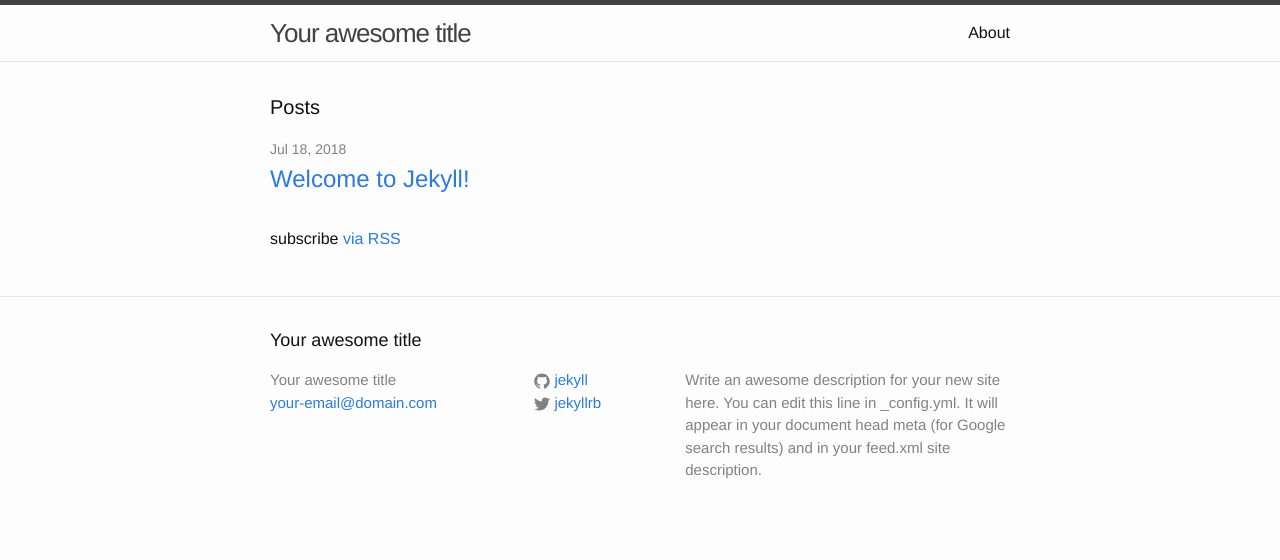
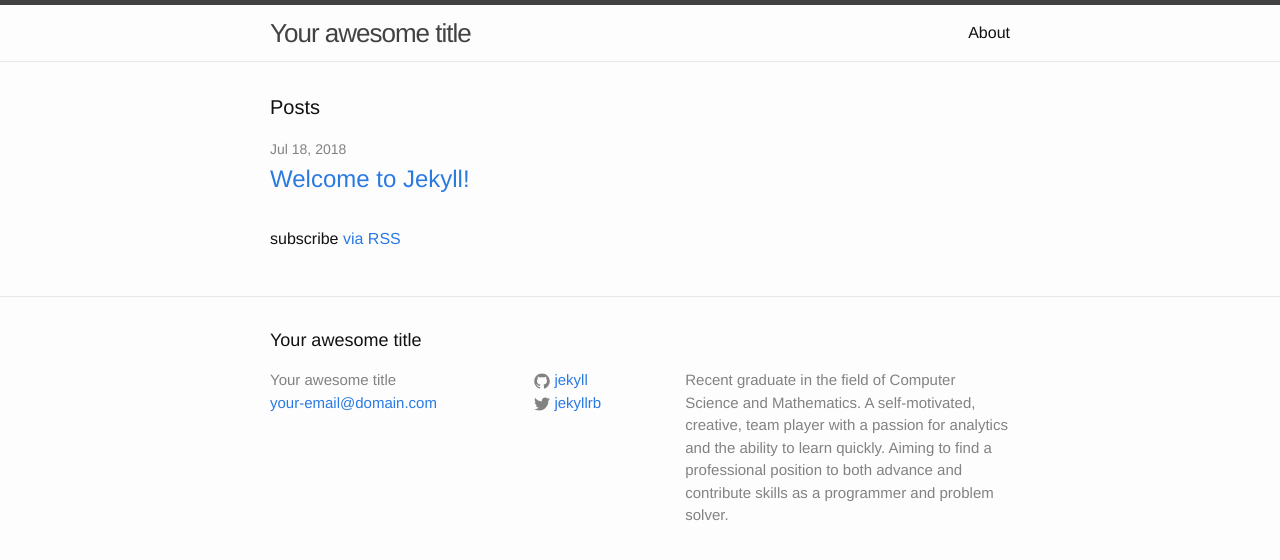
Before and after one commit to annieibarra/annieibarra.github.io, a Jekyll site: the page built from index.html, in a window 1280 px wide. Shown: the top 560 px of the page. Built offline with Jekyll 4.4.1, drawn with Linux system fonts in a browser that asks for light colours.

Commit message:
Add description

```diff
--- a/_config.yml
+++ b/_config.yml
@@ -9,9 +9,10 @@
 title: Your awesome title
 email: your-email@domain.com
 description: > # this means to ignore newlines until "baseurl:"
-  Write an awesome description for your new site here. You can edit this
-  line in _config.yml. It will appear in your document head meta (for
-  Google search results) and in your feed.xml site description.
+  Recent graduate in the field of Computer Science and Mathematics.
+  A self-motivated, creative, team player with a passion for analytics
+  and the ability to learn quickly. Aiming to find a professional position
+  to both advance and contribute skills as a programmer and problem solver.
 baseurl: "" # the subpath of your site, e.g. /blog
 url: "http://yourdomain.com" # the base hostname & protocol for your site
 twitter_username: jekyllrb
```
